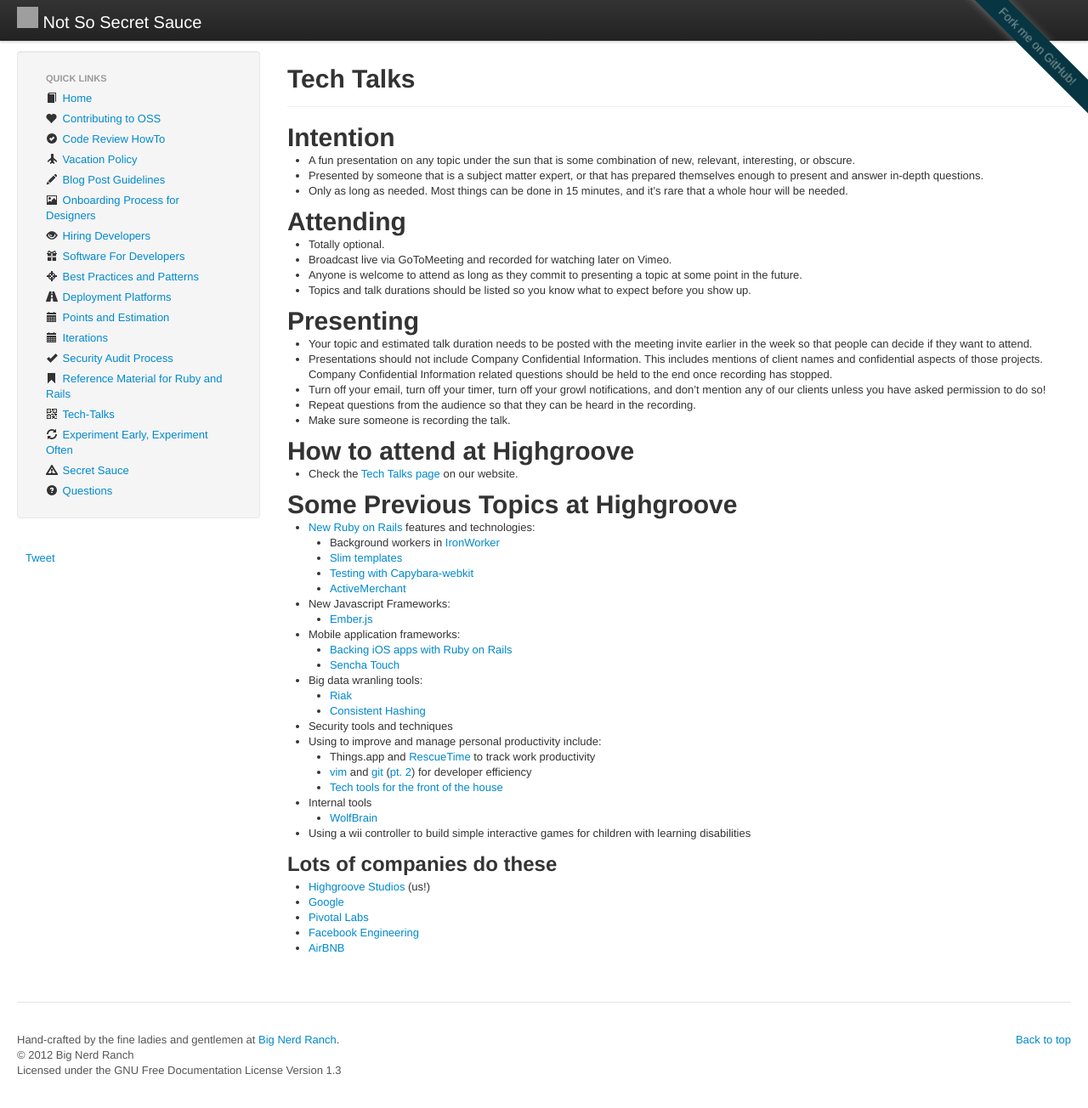
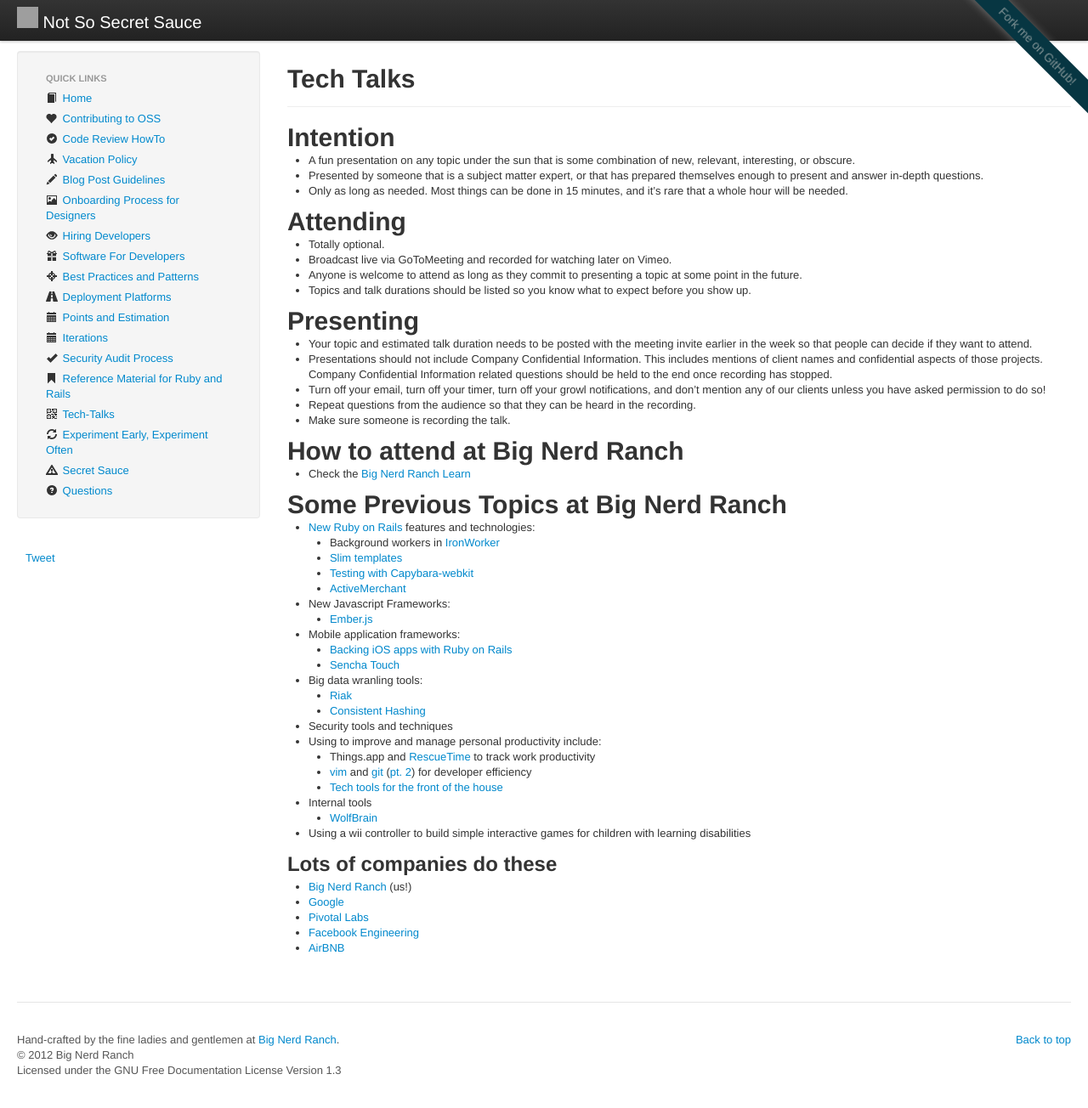
Before and after one commit to daveworth/not-so-secret-sauce, a Jekyll site: the page built from topics/tech-talks.md, in a window 1280 px wide and 1305 px high. Shown: the whole window at 85% size. Built offline with Jekyll 4.4.1, drawn with Linux system fonts in a browser that asks for light colours; nearby versions of some CDN libraries; comment, search, counter and statistics services are not loaded; grey boxes are pictures that could not be loaded.

Commit message:
Update tech-talks.md

```diff
--- a/topics/tech-talks.md
+++ b/topics/tech-talks.md
@@ -36,11 +36,11 @@
 * Repeat questions from the audience so that they can be heard in the recording.
 * Make sure someone is recording the talk.
 
-# How to attend at Highgroove
+# How to attend at Big Nerd Ranch
 
-* Check the [Tech Talks page](http://highgroove.com/tech_talks.html) on our website.
+* Check the [Big Nerd Ranch Learn](http://learn.bignerdranch.com/)
 
-# Some Previous Topics at Highgroove
+# Some Previous Topics at Big Nerd Ranch
 
 * [New Ruby on Rails](https://vimeo.com/33167318) features and technologies:
   * Background workers in [IronWorker](https://vimeo.com/37828341)
@@ -69,7 +69,7 @@
 
 
 ## Lots of companies do these
-* [Highgroove Studios](vimeo.com/highgroove/videos)  (us!)
+* [Big Nerd Ranch](vimeo.com/bignerdranch/videos)  (us!)
 * [Google](http://www.youtube.com/user/GoogleTechTalks/featured)
 * [Pivotal Labs](http://pivotallabs.com/talks)
 * [Facebook Engineering](https://www.facebook.com/Engineering/app_260691170608423)
```
